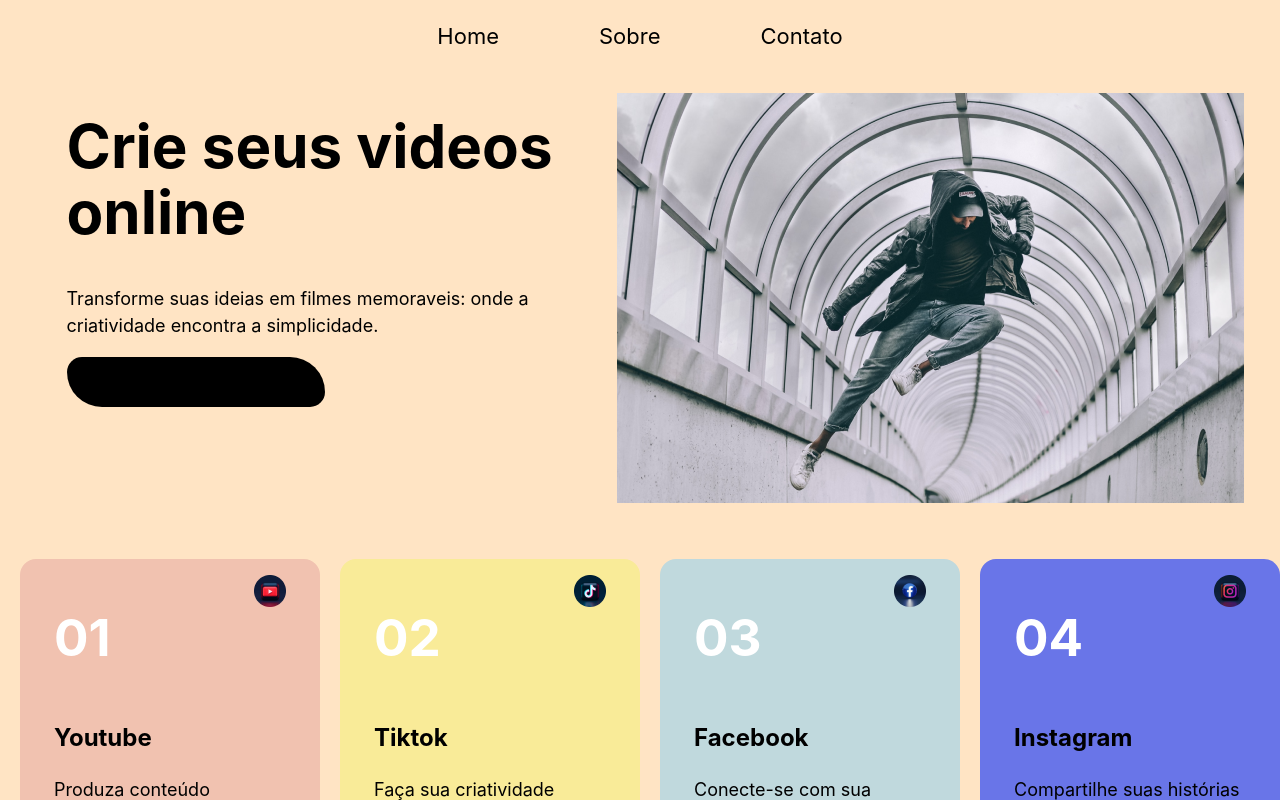
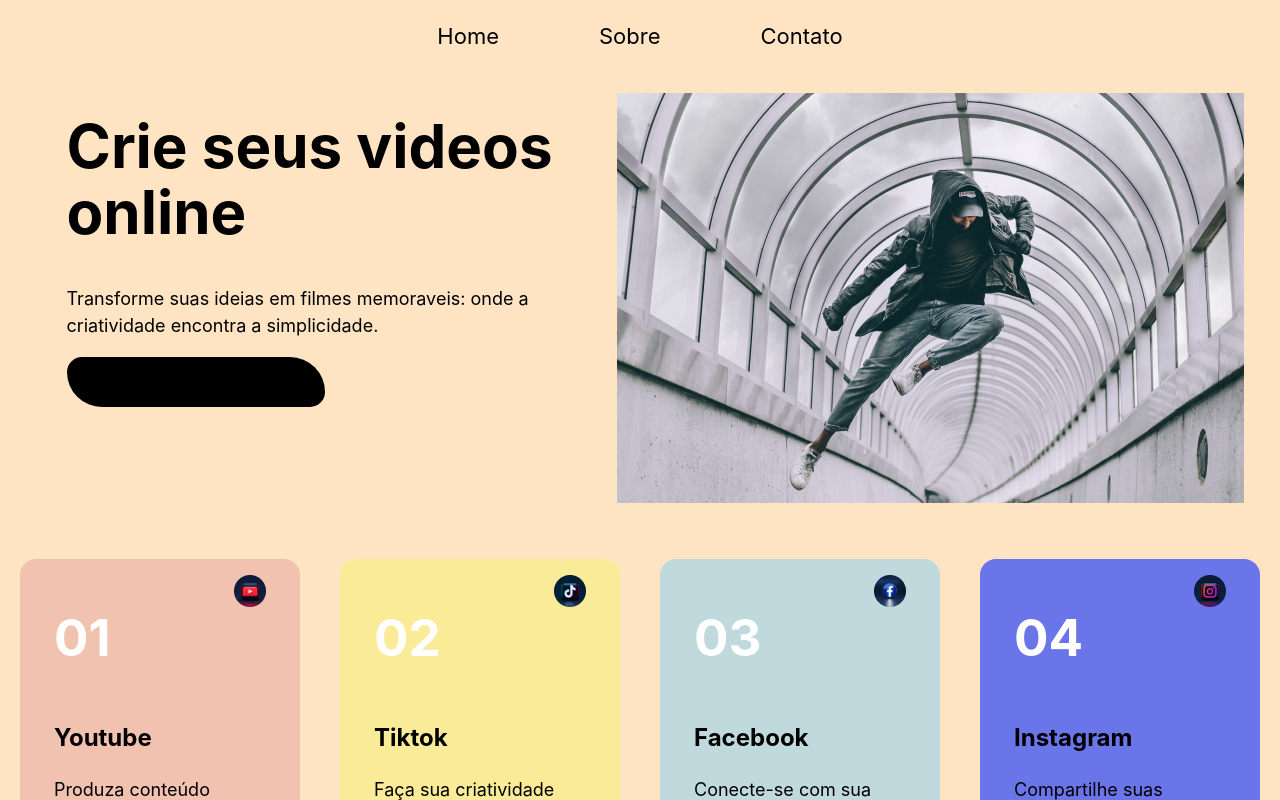
Before and after one commit to PeOliveira18/CK-React-Web, a React (Vite) app in the folder CK-Web/: page / in a window 1280 px wide. Built offline with nearby package versions, Linux system fonts and the light colour scheme.

Commit message:
Mudancas finais

```diff
--- a/CK-Web/src/components/cards/index.jsx
+++ b/CK-Web/src/components/cards/index.jsx
@@ -9,12 +9,13 @@ const CardsContainer = styled.div`
 `
 
 const Card = styled.div`
-    margin: 50px 0px 0px 20px;
+    margin: 50px 20px 0px 20px;
     border-radius: 16px;
     background-color: ${props => props.cor};
     padding: 16px 34px;
-    width: 309px;
+    width: 280px;
     height: 326px;
+
 
     h1{
         color: white;
@@ -37,12 +38,11 @@ const Card = styled.div`
 
 
 
-function CardsHome() {
-    const [CardHome, setCardHome] = useState(DadosCard)
+function CardsHome({conteudo}) {
 
     return (
         <CardsContainer>
-            {CardHome.map((props) => (
+            {conteudo.map(props => (
                 <Card cor = {props.cor}>
                     <div>
                         <h1>{props.numero}</h1>
--- a/CK-Web/src/components/parte-baixo-card/index.jsx
+++ b/CK-Web/src/components/parte-baixo-card/index.jsx
@@ -4,7 +4,7 @@ export const ParteBaixo = styled.div`
     display: flex;
     flex-direction: column;
     width: 270px;
-    height: 315px;
+    height: 330px;
     background-color: white;
 
     .descricao{
--- a/CK-Web/src/components/parte-cima-card/index.jsx
+++ b/CK-Web/src/components/parte-cima-card/index.jsx
@@ -2,7 +2,7 @@ import styled from "styled-components";
 
 export const  ParteCima = styled.div`
 width: 240px;
-height: 72px;
+height: 50px;
 background-color: ${dados => dados.corCima || 'white'};
 color: black;
 border-top-left-radius: 30px;
--- a/CK-Web/src/pages/Home/home.jsx
+++ b/CK-Web/src/pages/Home/home.jsx
@@ -3,6 +3,7 @@ import Header from '../../components/header'
 import SectionTitulo from '../../components/section-titulo'
 import CardsHome from '../../components/cards'
 import { AppContainer } from '../../App'
+import { DadosCard } from '../../components/cards/dadosCard'
 
 
 
@@ -13,7 +14,7 @@ function Home() {
     <AppContainer>
         <Header></Header>
         <SectionTitulo></SectionTitulo>
-        <CardsHome></CardsHome>
+        <CardsHome conteudo = {DadosCard}></CardsHome>
     </AppContainer>
     )
 }
```
